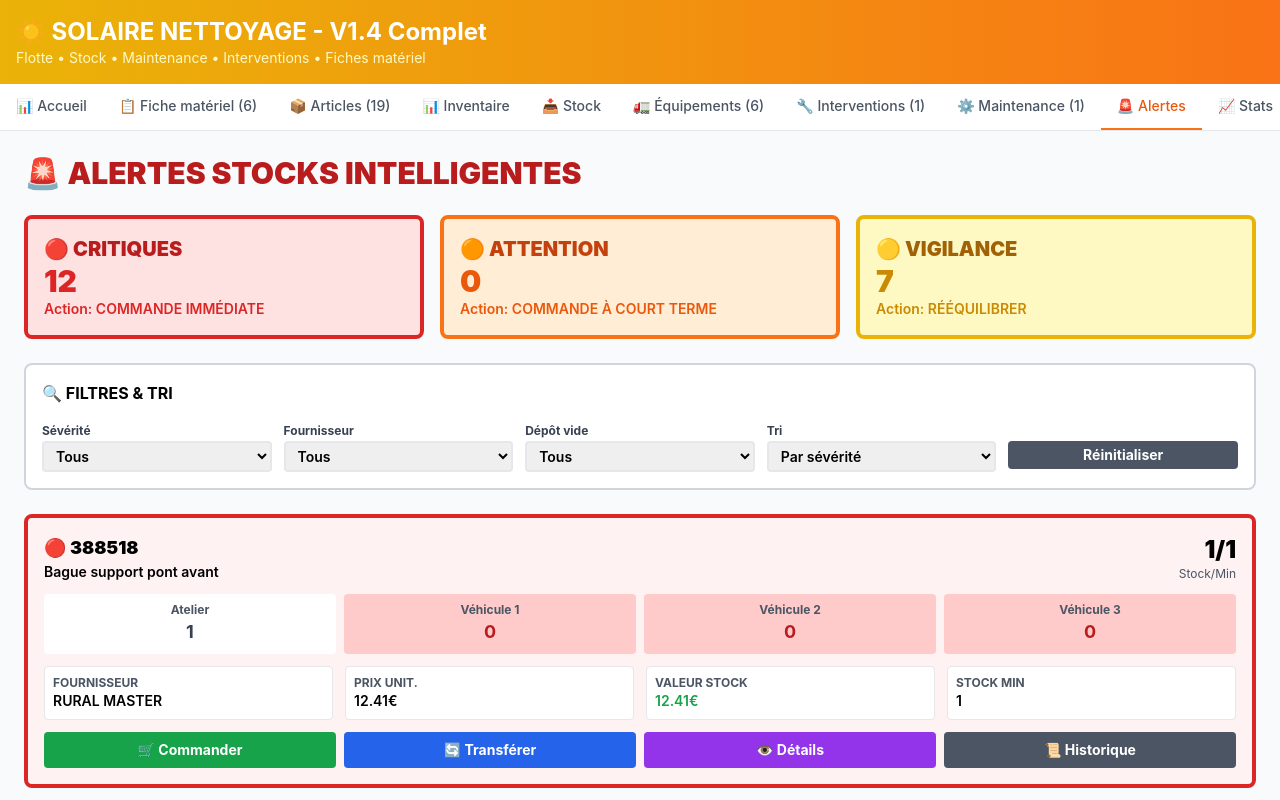
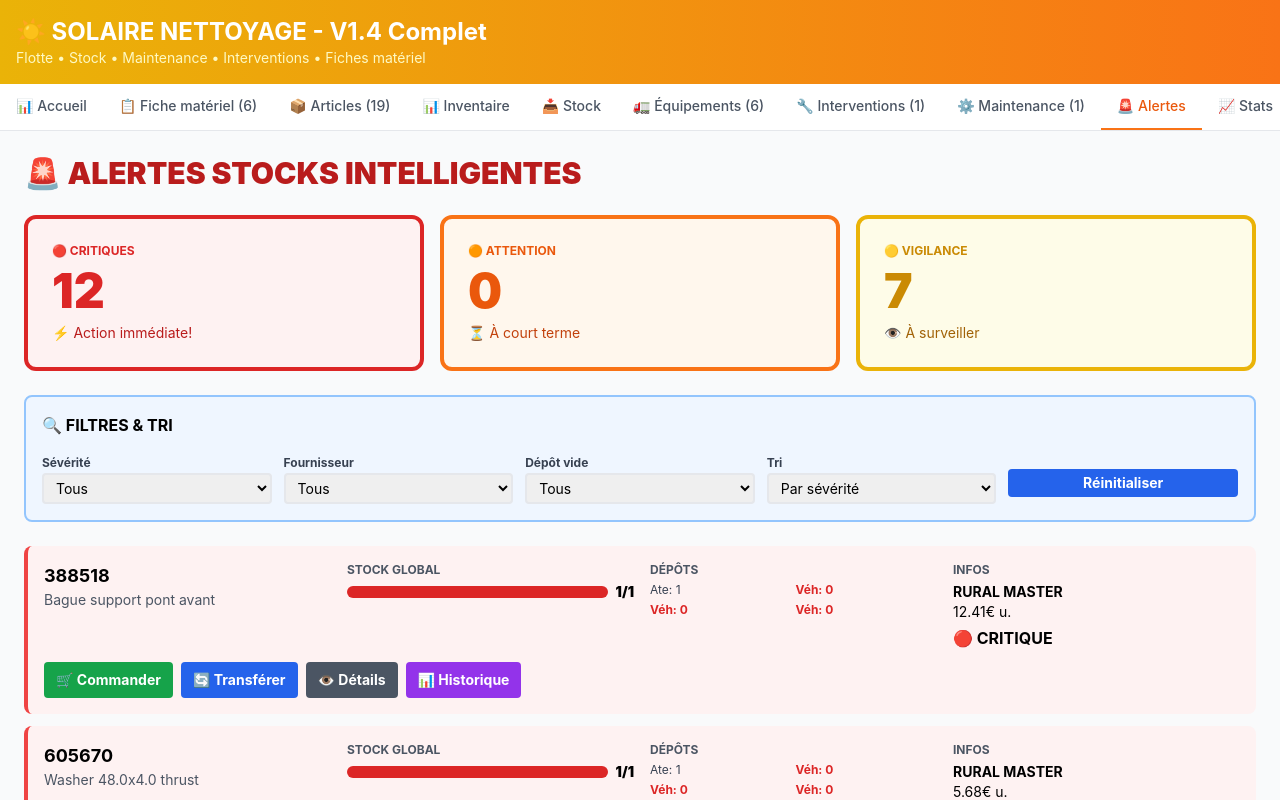
Before and after one commit to lacastanhal-jpg/solaire-nettoyage, a React (Create React App) app: page / in a window 1280 px wide. Both pictures are taken after a click on the button "🚨 Alertes". Shown: the top 800 px of the page. Built offline with nearby package versions, Linux system fonts and the light colour scheme.

Commit message:
Solaire Nettoyage - Gestion Multi-Dépôts ∙ V1.4 complet - Version 20

```diff
--- a/src/App.js
+++ b/src/App.js
@@ -11,6 +11,11 @@ export default function SolaireNettoyageFlotte() {
   const canvasIntervention = useRef(null);
   const scanningIntervention = useRef(false);
   const fileInputRef = useRef(null);
+
+  const [filtreAlerteSeverite, setFiltreAlerteSeverite] = useState('');
+  const [filtreAlerteFournisseur, setFiltreAlerteFournisseur] = useState('');
+  const [filtreAlerteDepot, setFiltreAlerteDepot] = useState('');
+  const [triAlertes, setTriAlertes] = useState('severite');
 
   const operateurs = ['Axel', 'Jérôme', 'Sébastien', 'Joffrey', 'Fabien', 'Angelo'];
   const depots = ['Atelier', 'Véhicule 1', 'Véhicule 2', 'Véhicule 3'];
@@ -142,6 +147,10 @@ export default function SolaireNettoyageFlotte() {
     const newPhotos = photosSelectionnees.filter((_, i) => i !== index);
     setPhotosSelectionnees(newPhotos);
     setNouveauDefaut(prev => ({ ...prev, photosNoms: newPhotos }));
+  };
+
+  const getStockTotal = (article) => {
+    return depots.reduce((sum, depot) => sum + (article.stockParDepot[depot] || 0), 0);
   };
 
   const declareDefaut = () => {
@@ -307,9 +316,71 @@ export default function SolaireNettoyageFlotte() {
     };
   }, [afficherScannerIntervention, scanResultatIntervention, traiterScanQRIntervention]);
 
-  const getStockTotal = (article) => {
-    return depots.reduce((sum, depot) => sum + (article.stockParDepot[depot] || 0), 0);
-  };
+  const calculerAlertes = () => {
+    const alertes = articles.map(article => {
+      const total = getStockTotal(article);
+      let severite = null;
+
+      // Niveau CRITIQUE: stock total = stock min exactement
+      if (total === article.stockMin) {
+        severite = 'critique';
+      }
+      // Niveau ATTENTION: stock total < stock min × 1.5
+      else if (total < article.stockMin * 1.5) {
+        severite = 'attention';
+      }
+      // Niveau VIGILANCE: un dépôt à 0
+      else if (depots.some(depot => article.stockParDepot[depot] === 0)) {
+        severite = 'vigilance';
+      }
+
+      if (severite) {
+        return {
+          ...article,
+          severite,
+          depotsVides: depots.filter(d => article.stockParDepot[d] === 0),
+          total
+        };
+      }
+      return null;
+    }).filter(a => a !== null);
+
+    return alertes;
+  };
+
+  const appliquerFiltresAlertes = (alertes) => {
+    let filtrées = alertes;
+
+    if (filtreAlerteSeverite) {
+      filtrées = filtrées.filter(a => a.severite === filtreAlerteSeverite);
+    }
+    if (filtreAlerteFournisseur) {
+      filtrées = filtrées.filter(a => a.fournisseur === filtreAlerteFournisseur);
+    }
+    if (filtreAlerteDepot) {
+      filtrées = filtrées.filter(a => a.depotsVides.includes(filtreAlerteDepot));
+    }
+
+    // Tri
+    if (triAlertes === 'severite') {
+      filtrées.sort((a, b) => {
+        const ordre = { 'critique': 0, 'attention': 1, 'vigilance': 2 };
+        return ordre[a.severite] - ordre[b.severite];
+      });
+    } else if (triAlertes === 'stock') {
+      filtrées.sort((a, b) => a.total - b.total);
+    } else if (triAlertes === 'nom') {
+      filtrées.sort((a, b) => a.code.localeCompare(b.code));
+    }
+
+    return filtrées;
+  };
+
+  const alertesTotales = calculerAlertes();
+  const alertesCritiques = alertesTotales.filter(a => a.severite === 'critique');
+  const alertesAttention = alertesTotales.filter(a => a.severite === 'attention');
+  const alertesVigilance = alertesTotales.filter(a => a.severite === 'vigilance');
+  const alertesFiltrees = appliquerFiltresAlertes(alertesTotales);
 
   const ajouterArticlePrevuScan = () => {
     if (!quantiteScanIntervention) {
@@ -775,59 +846,6 @@ export default function SolaireNettoyageFlotte() {
 
     alert('✅ CSV téléchargé!');
   };
-
-  // ALERTES STOCKS
-  const [filtreAlerteSeverite, setFiltreAlerteSeverite] = useState('tous');
-  const [filtreAlerteFournisseur, setFiltreAlerteFournisseur] = useState('tous');
-  const [filtreAlerteDepot, setFiltreAlerteDepot] = useState('tous');
-  const [triAlerte, setTriAlerte] = useState('severite');
-
-  const calculerNiveauAlerte = (article) => {
-    const total = getStockTotal(article);
-    if (total <= article.stockMin) return 'critique';
-    if (total < article.stockMin * 1.5) return 'attention';
-
-    // Vigilance: vérifier si un dépôt est à 0
-    for (let depot of depots) {
-      if ((article.stockParDepot[depot] || 0) === 0 && total > 0) {
-        return 'vigilance';
-      }
-    }
-    return null;
-  };
-
-  const articlesEnAlerte = articles.filter(a => calculerNiveauAlerte(a) !== null).map(a => ({
-    ...a,
-    niveauAlerte: calculerNiveauAlerte(a)
-  }));
-
-  const alertesCritiques = articlesEnAlerte.filter(a => a.niveauAlerte === 'critique');
-  const alertesAttention = articlesEnAlerte.filter(a => a.niveauAlerte === 'attention');
-  const alertesVigilance = articlesEnAlerte.filter(a => a.niveauAlerte === 'vigilance');
-
-  const articlesFournisseurs = [...new Set(articles.map(a => a.fournisseur))];
-
-  let alertesFiltrees = articlesEnAlerte;
-  if (filtreAlerteSeverite !== 'tous') {
-    alertesFiltrees = alertesFiltrees.filter(a => a.niveauAlerte === filtreAlerteSeverite);
-  }
-  if (filtreAlerteFournisseur !== 'tous') {
-    alertesFiltrees = alertesFiltrees.filter(a => a.fournisseur === filtreAlerteFournisseur);
-  }
-  if (filtreAlerteDepot !== 'tous') {
-    alertesFiltrees = alertesFiltrees.filter(a => (a.stockParDepot[filtreAlerteDepot] || 0) === 0);
-  }
-
-  if (triAlerte === 'severite') {
-    alertesFiltrees = alertesFiltrees.sort((a, b) => {
-      const ordre = { 'critique': 0, 'attention': 1, 'vigilance': 2 };
-      return ordre[a.niveauAlerte] - ordre[b.niveauAlerte];
-    });
-  } else if (triAlerte === 'stock') {
-    alertesFiltrees = alertesFiltrees.sort((a, b) => getStockTotal(a) - getStockTotal(b));
-  } else if (triAlerte === 'alpha') {
-    alertesFiltrees = alertesFiltrees.sort((a, b) => a.code.localeCompare(b.code));
-  }
 
   const valeurStockTotal = articles.reduce((sum, a) => sum + (getStockTotal(a) * a.prixUnitaire), 0);
   const interventionsEnCours = interventions.filter(i => i.statut === 'en_cours');
@@ -1426,33 +1444,33 @@ export default function SolaireNettoyageFlotte() {
           <div className="space-y-6">
             <h2 className="text-3xl font-black text-red-700">🚨 ALERTES STOCKS INTELLIGENTES</h2>
 
-            {/* RÉSUMÉ CARTES */}
+            {/* DASHBOARD RÉSUMÉ */}
             <div className="grid grid-cols-1 md:grid-cols-3 gap-4">
-              <div className="bg-red-100 border-4 border-red-600 p-4 rounded-lg cursor-pointer hover:bg-red-150" onClick={() => setFiltreAlerteSeverite(filtreAlerteSeverite === 'critique' ? 'tous' : 'critique')}>
-                <p className="text-xl font-black text-red-700">🔴 CRITIQUES</p>
-                <p className="text-3xl font-black text-red-600">{alertesCritiques.length}</p>
-                <p className="text-sm text-red-600 font-semibold">Action: COMMANDE IMMÉDIATE</p>
-              </div>
-              <div className="bg-orange-100 border-4 border-orange-500 p-4 rounded-lg cursor-pointer hover:bg-orange-150" onClick={() => setFiltreAlerteSeverite(filtreAlerteSeverite === 'attention' ? 'tous' : 'attention')}>
-                <p className="text-xl font-black text-orange-700">🟠 ATTENTION</p>
-                <p className="text-3xl font-black text-orange-600">{alertesAttention.length}</p>
-                <p className="text-sm text-orange-600 font-semibold">Action: COMMANDE À COURT TERME</p>
-              </div>
-              <div className="bg-yellow-100 border-4 border-yellow-500 p-4 rounded-lg cursor-pointer hover:bg-yellow-150" onClick={() => setFiltreAlerteSeverite(filtreAlerteSeverite === 'vigilance' ? 'tous' : 'vigilance')}>
-                <p className="text-xl font-black text-yellow-700">🟡 VIGILANCE</p>
-                <p className="text-3xl font-black text-yellow-600">{alertesVigilance.length}</p>
-                <p className="text-sm text-yellow-600 font-semibold">Action: RÉÉQUILIBRER</p>
+              <div className="bg-red-50 border-4 border-red-600 p-6 rounded-xl cursor-pointer hover:shadow-lg transition" onClick={() => { setFiltreAlerteSeverite('critique'); setFiltreAlerteFournisseur(''); setFiltreAlerteDepot(''); }}>
+                <p className="text-xs text-red-600 font-bold">🔴 CRITIQUES</p>
+                <p className="text-5xl font-black text-red-600 mt-2">{alertesCritiques.length}</p>
+                <p className="text-sm text-red-700 mt-2">⚡ Action immédiate!</p>
+              </div>
+              <div className="bg-orange-50 border-4 border-orange-500 p-6 rounded-xl cursor-pointer hover:shadow-lg transition" onClick={() => { setFiltreAlerteSeverite('attention'); setFiltreAlerteFournisseur(''); setFiltreAlerteDepot(''); }}>
+                <p className="text-xs text-orange-600 font-bold">🟠 ATTENTION</p>
+                <p className="text-5xl font-black text-orange-600 mt-2">{alertesAttention.length}</p>
+                <p className="text-sm text-orange-700 mt-2">⏳ À court terme</p>
+              </div>
+              <div className="bg-yellow-50 border-4 border-yellow-500 p-6 rounded-xl cursor-pointer hover:shadow-lg transition" onClick={() => { setFiltreAlerteSeverite('vigilance'); setFiltreAlerteFournisseur(''); setFiltreAlerteDepot(''); }}>
+                <p className="text-xs text-yellow-600 font-bold">🟡 VIGILANCE</p>
+                <p className="text-5xl font-black text-yellow-600 mt-2">{alertesVigilance.length}</p>
+                <p className="text-sm text-yellow-700 mt-2">👁️ À surveiller</p>
               </div>
             </div>
 
             {/* FILTRES */}
-            <div className="bg-white border-2 border-gray-300 p-4 rounded-lg">
+            <div className="bg-blue-50 border-2 border-blue-300 p-4 rounded-lg">
               <h3 className="font-bold mb-3">🔍 FILTRES & TRI</h3>
               <div className="grid grid-cols-1 md:grid-cols-5 gap-3">
                 <div>
                   <label className="text-xs font-bold text-gray-700">Sévérité</label>
-                  <select value={filtreAlerteSeverite} onChange={(e) => setFiltreAlerteSeverite(e.target.value)} className="w-full border-2 rounded px-2 py-1 font-semibold text-sm">
-                    <option value="tous">Tous</option>
+                  <select value={filtreAlerteSeverite} onChange={(e) => setFiltreAlerteSeverite(e.target.value)} className="w-full border-2 rounded px-2 py-1 text-sm">
+                    <option value="">Tous</option>
                     <option value="critique">🔴 Critique</option>
                     <option value="attention">🟠 Attention</option>
                     <option value="vigilance">🟡 Vigilance</option>
@@ -1460,93 +1478,104 @@ export default function SolaireNettoyageFlotte() {
                 </div>
                 <div>
                   <label className="text-xs font-bold text-gray-700">Fournisseur</label>
-                  <select value={filtreAlerteFournisseur} onChange={(e) => setFiltreAlerteFournisseur(e.target.value)} className="w-full border-2 rounded px-2 py-1 font-semibold text-sm">
-                    <option value="tous">Tous</option>
-                    {articlesFournisseurs.map(f => <option key={f} value={f}>{f}</option>)}
+                  <select value={filtreAlerteFournisseur} onChange={(e) => setFiltreAlerteFournisseur(e.target.value)} className="w-full border-2 rounded px-2 py-1 text-sm">
+                    <option value="">Tous</option>
+                    {[...new Set(articles.map(a => a.fournisseur))].map(f => (
+                      <option key={f} value={f}>{f}</option>
+                    ))}
                   </select>
                 </div>
                 <div>
                   <label className="text-xs font-bold text-gray-700">Dépôt vide</label>
-                  <select value={filtreAlerteDepot} onChange={(e) => setFiltreAlerteDepot(e.target.value)} className="w-full border-2 rounded px-2 py-1 font-semibold text-sm">
-                    <option value="tous">Tous</option>
-                    {depots.map(d => <option key={d} value={d}>{d}</option>)}
+                  <select value={filtreAlerteDepot} onChange={(e) => setFiltreAlerteDepot(e.target.value)} className="w-full border-2 rounded px-2 py-1 text-sm">
+                    <option value="">Tous</option>
+                    {depots.map(d => (
+                      <option key={d} value={d}>{d}</option>
+                    ))}
                   </select>
                 </div>
                 <div>
                   <label className="text-xs font-bold text-gray-700">Tri</label>
-                  <select value={triAlerte} onChange={(e) => setTriAlerte(e.target.value)} className="w-full border-2 rounded px-2 py-1 font-semibold text-sm">
+                  <select value={triAlertes} onChange={(e) => setTriAlertes(e.target.value)} className="w-full border-2 rounded px-2 py-1 text-sm">
                     <option value="severite">Par sévérité</option>
                     <option value="stock">Stock faible</option>
-                    <option value="alpha">Alphabétique</option>
+                    <option value="nom">Alphabétique</option>
                   </select>
                 </div>
                 <div>
-                  <label className="text-xs font-bold text-gray-700">&nbsp;</label>
-                  <button onClick={() => {setFiltreAlerteSeverite('tous'); setFiltreAlerteFournisseur('tous'); setFiltreAlerteDepot('tous');}} className="w-full bg-gray-600 text-white rounded px-2 py-1 font-bold text-sm">Réinitialiser</button>
+                  <button onClick={() => { setFiltreAlerteSeverite(''); setFiltreAlerteFournisseur(''); setFiltreAlerteDepot(''); }} className="w-full bg-blue-600 text-white px-3 py-1 rounded font-bold text-sm mt-5 hover:bg-blue-700">Réinitialiser</button>
                 </div>
               </div>
             </div>
 
             {/* ARTICLES EN ALERTE */}
             {alertesFiltrees.length === 0 ? (
-              <div className="bg-green-100 border-4 border-green-500 p-6 rounded-lg text-center">
+              <div className="bg-green-50 border-4 border-green-500 p-6 rounded-lg text-center">
                 <p className="text-2xl font-black text-green-700">✅ AUCUNE ALERTE!</p>
-                <p className="text-green-600">Tous les stocks sont OK</p>
+                <p className="text-green-600 mt-2">Tous les stocks sont corrects 🎉</p>
               </div>
             ) : (
-              <div className="space-y-4">
-                {alertesFiltrees.map(article => (
-                  <div key={article.id} className={`border-4 p-4 rounded-lg ${article.niveauAlerte === 'critique' ? 'bg-red-50 border-red-600' : article.niveauAlerte === 'attention' ? 'bg-orange-50 border-orange-500' : 'bg-yellow-50 border-yellow-500'}`}>
-                    <div className="flex justify-between items-start mb-3">
-                      <div>
-                        <p className="text-lg font-black">{article.niveauAlerte === 'critique' ? '🔴' : article.niveauAlerte === 'attention' ? '🟠' : '🟡'} {article.code}</p>
-                        <p className="text-sm font-semibold">{article.description}</p>
+              <div className="space-y-3">
+                {alertesFiltrees.map(article => {
+                  const barrePourcent = (article.total / article.stockMin) * 100;
+                  const couleurSeverite = article.severite === 'critique' ? 'border-red-500 bg-red-50' : article.severite === 'attention' ? 'border-orange-500 bg-orange-50' : 'border-yellow-500 bg-yellow-50';
+                  const icone = article.severite === 'critique' ? '🔴' : article.severite === 'attention' ? '🟠' : '🟡';
+
+                  return (
+                    <div key={article.id} className={`border-l-4 ${couleurSeverite} p-4 rounded-lg`}>
+                      <div className="grid grid-cols-1 md:grid-cols-4 gap-4 mb-3">
+                        <div>
+                          <p className="font-bold text-lg">{article.code}</p>
+                          <p className="text-sm text-gray-600">{article.description}</p>
+                        </div>
+                        <div>
+                          <p className="text-xs font-bold text-gray-600 mb-1">STOCK GLOBAL</p>
+                          <div className="flex items-center gap-2">
+                            <div className="flex-1 bg-gray-300 rounded-full h-3 overflow-hidden">
+                              <div
+                                style={{width: `${Math.min(barrePourcent, 100)}%`}}
+                                className={`h-full ${article.severite === 'critique' ? 'bg-red-600' : article.severite === 'attention' ? 'bg-orange-600' : 'bg-yellow-600'}`}
+                              />
+                            </div>
+                            <p className="font-black text-sm">{article.total}/{article.stockMin}</p>
+                          </div>
+                        </div>
+                        <div>
+                          <p className="text-xs font-bold text-gray-600 mb-1">DÉPÔTS</p>
+                          <div className="grid grid-cols-2 gap-1 text-xs">
+                            {depots.map(d => (
+                              <p key={d} className={`${article.stockParDepot[d] === 0 ? 'text-red-600 font-bold' : 'text-gray-700'}`}>
+                                {d.substring(0, 3)}: {article.stockParDepot[d] || 0}
+                              </p>
+                            ))}
+                          </div>
+                        </div>
+                        <div>
+                          <p className="text-xs font-bold text-gray-600 mb-1">INFOS</p>
+                          <p className="text-sm"><strong>{article.fournisseur}</strong></p>
+                          <p className="text-sm">{article.prixUnitaire}€ u.</p>
+                          <p className="font-bold mt-1">{icone} {article.severite.toUpperCase()}</p>
+                        </div>
                       </div>
-                      <div className="text-right">
-                        <p className="text-2xl font-black">{getStockTotal(article)}/{article.stockMin}</p>
-                        <p className="text-xs text-gray-600">Stock/Min</p>
+
+                      {/* ACTIONS */}
+                      <div className="flex flex-wrap gap-2">
+                        <button onClick={() => genererTexteCommande(article)} className="bg-green-600 text-white px-3 py-2 rounded font-bold text-sm hover:bg-green-700">
+                          🛒 Commander
+                        </button>
+                        <button onClick={() => alert('Transfert rapide: À implémenter')} className="bg-blue-600 text-white px-3 py-2 rounded font-bold text-sm hover:bg-blue-700">
+                          🔄 Transférer
+                        </button>
+                        <button onClick={() => alert(`Détails ${article.code}: À implémenter`)} className="bg-gray-600 text-white px-3 py-2 rounded font-bold text-sm hover:bg-gray-700">
+                          👁️ Détails
+                        </button>
+                        <button onClick={() => alert(`Historique ${article.code}: À implémenter`)} className="bg-purple-600 text-white px-3 py-2 rounded font-bold text-sm hover:bg-purple-700">
+                          📊 Historique
+                        </button>
                       </div>
                     </div>
-
-                    {/* STOCKS PAR DÉPÔT */}
-                    <div className="grid grid-cols-4 gap-2 mb-3">
-                      {depots.map(depot => (
-                        <div key={depot} className={`p-2 rounded text-center text-sm font-bold ${(article.stockParDepot[depot] || 0) === 0 ? 'bg-red-200 text-red-700' : 'bg-white text-gray-700'}`}>
-                          <p className="text-xs text-gray-600">{depot}</p>
-                          <p className="text-lg">{article.stockParDepot[depot] || 0}</p>
-                        </div>
-                      ))}
-                    </div>
-
-                    {/* INFOS ARTICLE */}
-                    <div className="grid grid-cols-2 md:grid-cols-4 gap-3 mb-3 text-sm">
-                      <div className="bg-white p-2 rounded border">
-                        <p className="text-xs text-gray-600 font-bold">FOURNISSEUR</p>
-                        <p className="font-semibold">{article.fournisseur}</p>
-                      </div>
-                      <div className="bg-white p-2 rounded border">
-                        <p className="text-xs text-gray-600 font-bold">PRIX UNIT.</p>
-                        <p className="font-semibold">{article.prixUnitaire}€</p>
-                      </div>
-                      <div className="bg-white p-2 rounded border">
-                        <p className="text-xs text-gray-600 font-bold">VALEUR STOCK</p>
-                        <p className="font-semibold text-green-600">{(getStockTotal(article) * article.prixUnitaire).toFixed(2)}€</p>
-                      </div>
-                      <div className="bg-white p-2 rounded border">
-                        <p className="text-xs text-gray-600 font-bold">STOCK MIN</p>
-                        <p className="font-semibold">{article.stockMin}</p>
-                      </div>
-                    </div>
-
-                    {/* ACTIONS */}
-                    <div className="flex gap-2">
-                      <button onClick={() => {genererTexteCommande(article); alert('✅ Ajouté au panier');}} className="flex-1 bg-green-600 text-white px-3 py-2 rounded font-bold text-sm hover:bg-green-700">🛒 Commander</button>
-                      <button onClick={() => setOngletActif('stock')} className="flex-1 bg-blue-600 text-white px-3 py-2 rounded font-bold text-sm hover:bg-blue-700">🔄 Transférer</button>
-                      <button onClick={() => {setOngletActif('inventaire');}} className="flex-1 bg-purple-600 text-white px-3 py-2 rounded font-bold text-sm hover:bg-purple-700">👁️ Détails</button>
-                      <button onClick={() => alert(`📊 Historique ${article.code}:\n- 3 entrées\n- 2 sorties\n- 1 transfert`)} className="flex-1 bg-gray-600 text-white px-3 py-2 rounded font-bold text-sm hover:bg-gray-700">📜 Historique</button>
-                    </div>
-                  </div>
-                ))}
+                  );
+                })}
               </div>
             )}
           </div>
```
